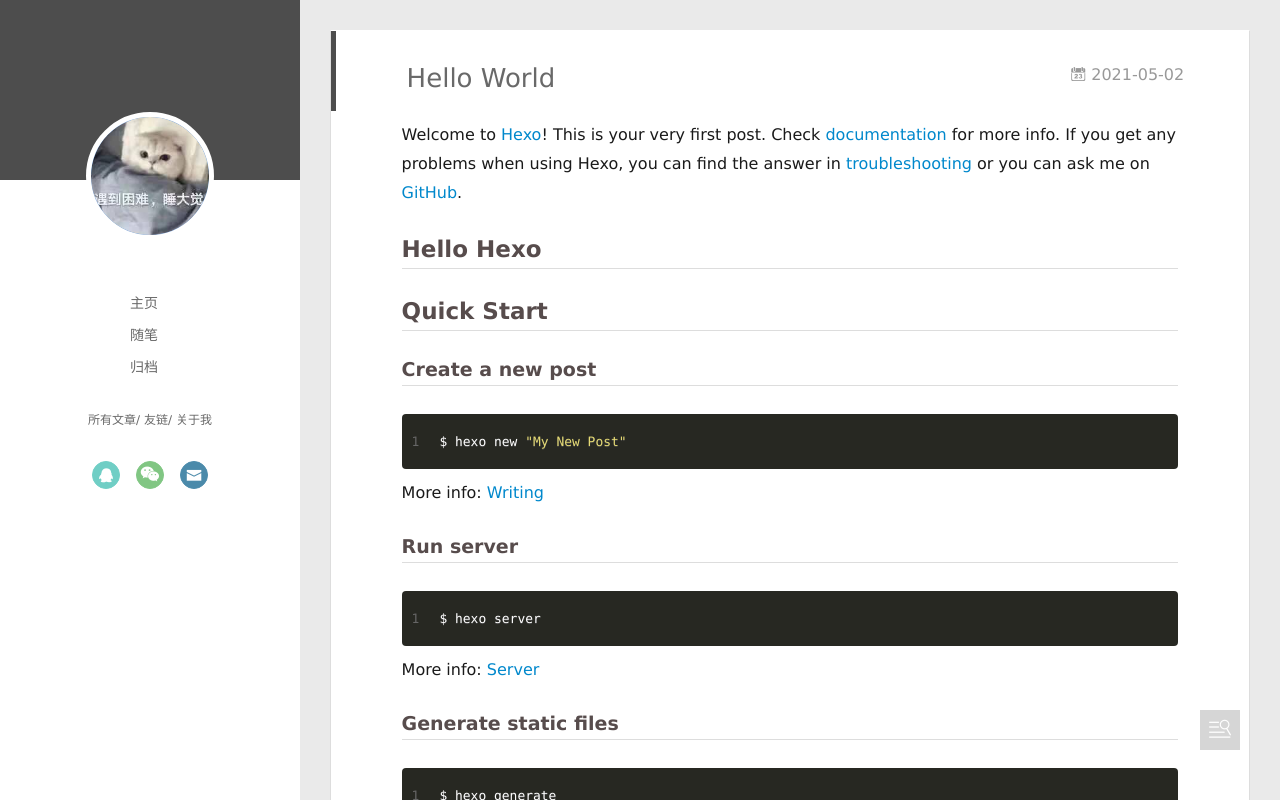
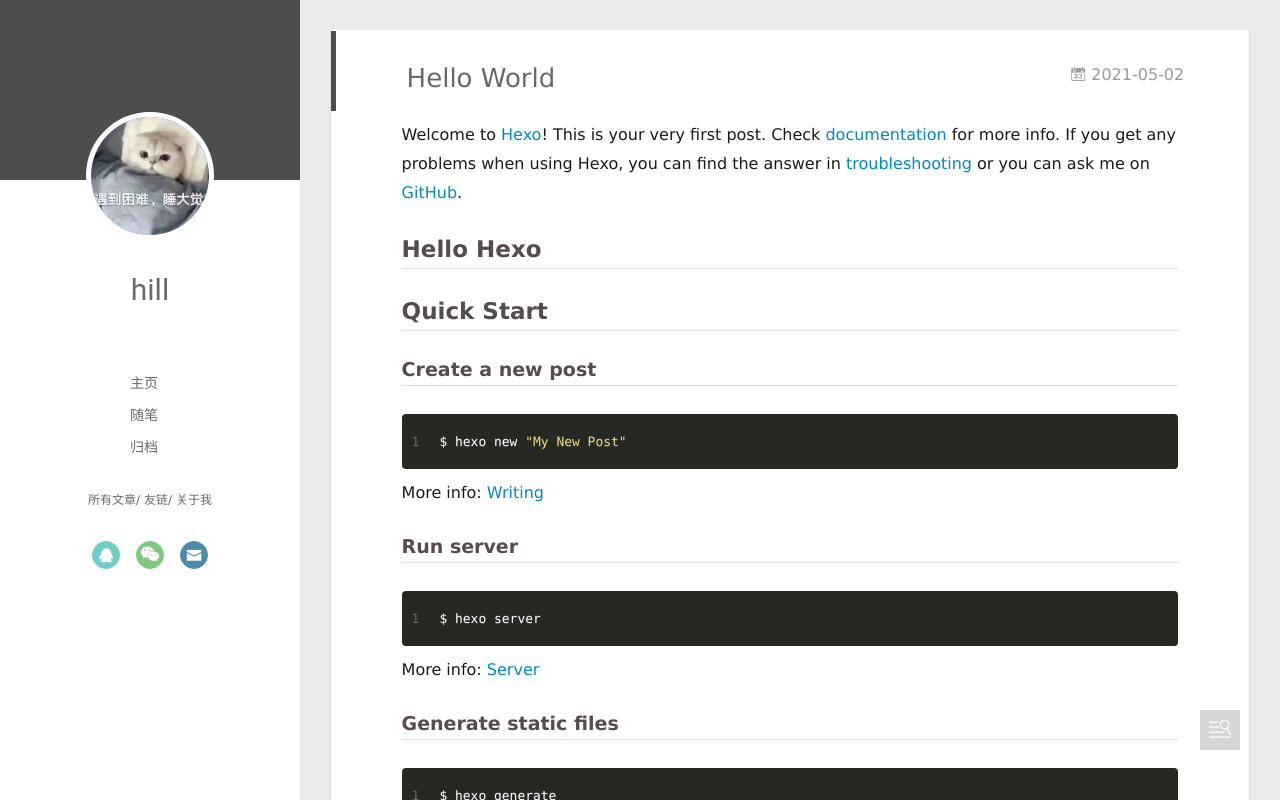
Before and after one commit to hills-code/old_hills-code.github.io, a plain HTML site: page 2021/05/02/hello-world/index.html in a window 1280 px wide. Drawn offline with Linux system fonts and the light colour scheme.

Commit message:
Site updated: 2021-05-07 23:54:17

```diff
--- a/2021/05/02/hello-world/index.html
+++ b/2021/05/02/hello-world/index.html
@@ -50,7 +50,7 @@
 			<img src="/assets/avatar.jpg" class="js-avatar">
 		</a>
 		<hgroup>
-		  <h1 class="header-author"><a href="/"></a></h1>
+		  <h1 class="header-author"><a href="/">hill</a></h1>
 		</hgroup>
 
 
@@ -108,7 +108,7 @@
 				<img src="/assets/avatar.jpg" class="js-avatar">
 			</div>
 			<hgroup>
-			  <h1 class="header-author js-header-author"></h1>
+			  <h1 class="header-author js-header-author">hill</h1>
 			</hgroup>
 
 
```
Also changed, not shown: 2021/05/06/我的第一篇博客文章/index.html (+2 -2 lines), archives/2021/05/index.html (+2 -2 lines), archives/2021/index.html (+2 -2 lines), archives/index.html (+2 -2 lines), index.html (+2 -2 lines).
